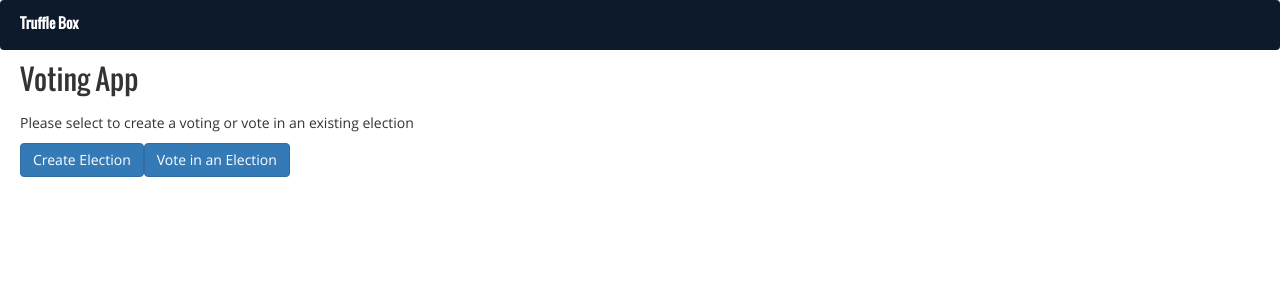
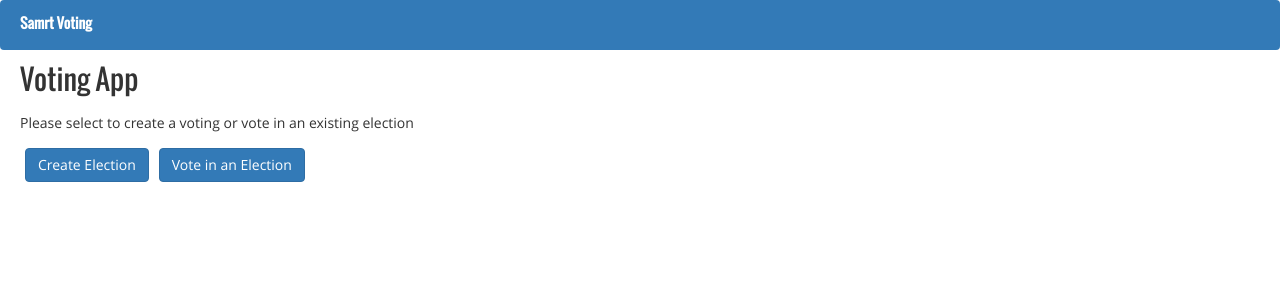
Before and after one commit to kuzdogan/eBloc-voting, a React app: page / in a window 1280 px wide. Shown: the top 300 px of the page. Built offline with nearby package versions, Linux system fonts and the light colour scheme.

Commit message:
frontend fixes

```diff
--- a/src/App.css
+++ b/src/App.css
@@ -39,7 +39,7 @@ code {
 .navbar {
   position: fixed;
   padding: 5px;
-  background: #0c1a2b;
+  background: #337ab7;
   font-family: 'Oswald', 'Arial Narrow', sans-serif;
 }
 
--- a/src/VotingApp.jsx
+++ b/src/VotingApp.jsx
@@ -10,7 +10,7 @@ class VotingApp extends Component {
     return (
       <div className="App">
         <nav className="navbar pure-menu pure-menu-horizontal">
-            <a href="#" className="pure-menu-heading pure-menu-link">Truffle Box</a>
+            <a href="#" className="pure-menu-heading pure-menu-link">Samrt Voting</a>
         </nav>
 
         <main className="container">
@@ -18,8 +18,8 @@ class VotingApp extends Component {
             <div className="pure-u-1-1">
               <h1>Voting App</h1>
               <p>Please select to create a voting or vote in an existing election</p>
-              <Button bsStyle="primary" href="/create"> Create Election </Button>
-              <Button bsStyle="primary" href="/vote"> Vote in an Election </Button>
+              <Button bsStyle="primary" href="/create" style={{margin: '5px'}}> Create Election </Button>
+              <Button bsStyle="primary" href="/vote" style={{margin: '5px'}}> Vote in an Election </Button>
             </div>
           </div>
         </main>
--- a/src/pages/createVoting/CreateVoting.jsx
+++ b/src/pages/createVoting/CreateVoting.jsx
@@ -75,6 +75,11 @@ class CreateVoting extends Component{
   }
 
   createVoting = () => {
+
+		if(this.state.startDate >= this.state.endDate) {
+			alert("Start time cannot be greater than or equal end time");
+			return;
+		}
 
   	// Put candidates and voters in correct format for Solidity
   	var sendCandidates = [];
@@ -221,15 +226,17 @@ class CreateVoting extends Component{
 	render(){
 		return(
 		<div className="page">
+			<nav className="navbar pure-menu pure-menu-horizontal">
+					<a href="#" className="pure-menu-heading pure-menu-link">Samrt Voting</a>
+			</nav>
 			<Grid>
 				<h1> Here you can create votings</h1>
 				<Form>
 					<FormGroup>
-						<Row>
-							<p> Enter Number of Voters </p>
-						</Row>
+
 						<Row>
 							<Col md={6}>
+								<ControlLabel>Number of Voters</ControlLabel>
 								<FormControl
 									id="voter-count"
 									type="text"
@@ -260,9 +267,10 @@ class CreateVoting extends Component{
 	        </FormGroup>
 	        <FormGroup>
 						<Row>
-							<p> Enter candidate names </p>
+							<Col md={4}>
+								<ControlLabel>Candidate names</ControlLabel>
+							</Col>
 						</Row>
-
 						{this.state.candidates.map((candidate, idx) => (
 		          <Row className="candidate-input">
 		          	<Col md={6}>
@@ -271,6 +279,7 @@ class CreateVoting extends Component{
 			              placeholder={`Candidate #${idx + 1} Name`}
 			              value={candidate.name}
 										onChange={this.handleCandidateChange(idx)}
+										style={{marginBottom: '10px'}}
 			            />
 			          </Col>
 			          <Col>
@@ -284,10 +293,12 @@ class CreateVoting extends Component{
 		      </FormGroup>
 		      <FormGroup inline>
 		        <Row>
+							<Col md={4}>
 	        			<ControlLabel> Select starting date and time</ControlLabel>
+							</Col>
 						</Row>
 	        	<Row>
-		        	<Col md={6}>
+		        	<Col md={6} style={{marginBottom: '10px'}}>
 								<Datetime
 									defaultValue={new Date()}
 									onChange={this.handleStartDateChange}
@@ -297,10 +308,12 @@ class CreateVoting extends Component{
 		        	</Col>
 						</Row>
 		        <Row>
+							<Col md={4}>
 								<ControlLabel> Select end date and time</ControlLabel>
+							</Col>
 	        	</Row>
 	        	<Row>
-		        	<Col md={6}>
+		        	<Col md={6} style={{marginBottom: '10px'}}>
 								<Datetime
 									id="end-date"
 									defaultValue={new Date()}
```
Lines whose indentation alone changed are shown as unchanged.
